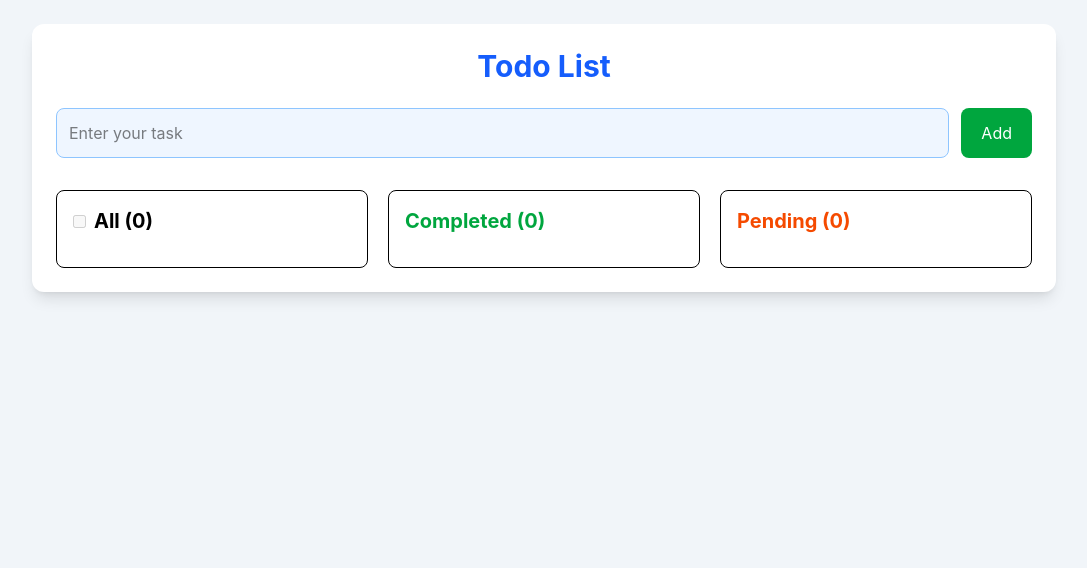
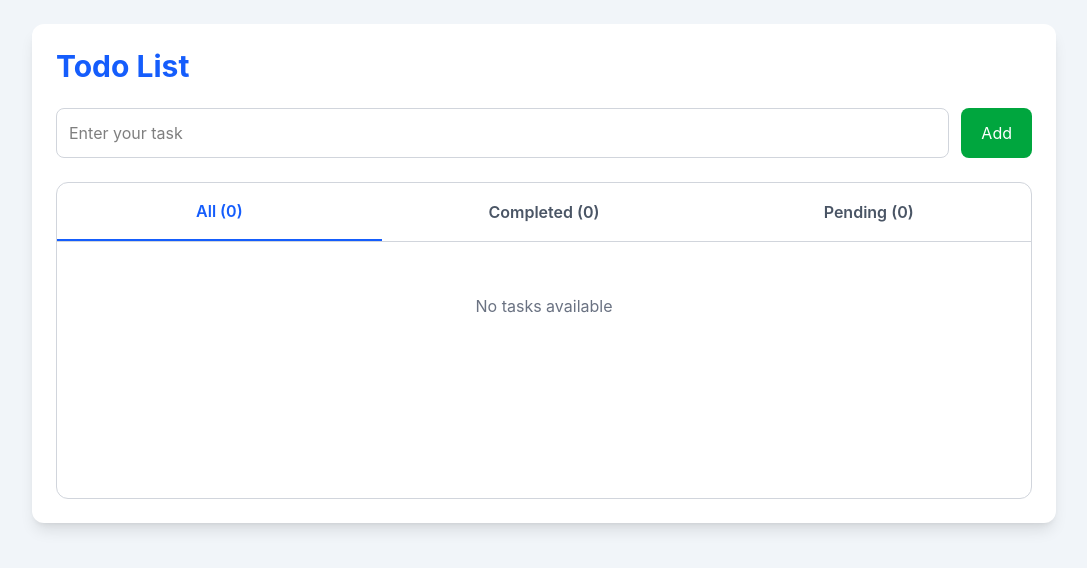
Before and after one commit to Oohitharamesh02/todo-list-app, a React (Vite) app: page / in a window 1280 px wide. Shown: the top 568 px of the page, without its empty margins (96-1183 px from the left). Built offline with nearby package versions, Linux system fonts and the light colour scheme.

Commit message:
Update todo tabs and task filtering

```diff
--- a/src/components/Todo.jsx
+++ b/src/components/Todo.jsx
@@ -5,6 +5,7 @@ function Todo() {
   const [task, setTask] = useState("");
   const [todos, setTodos] = useState([]);
   const [editIndex, setEditIndex] = useState(null);
+  const [activeTab, setActiveTab] = useState("All");
 
   const handleAdd = () => {
     if (task.trim() === "") {
@@ -13,7 +14,10 @@ function Todo() {
 
     if (editIndex !== null) {
       const newTodos = [...todos];
-      newTodos[editIndex].text = task;
+      newTodos[editIndex] = {
+        ...newTodos[editIndex],
+        text: task,
+      };
       setTodos(newTodos);
       setEditIndex(null);
     } else {
@@ -26,6 +30,7 @@ function Todo() {
   const handleEdit = (index) => {
     setTask(todos[index].text);
     setEditIndex(index);
+    setActiveTab("All");
   };
 
   const handleCancel = () => {
@@ -44,33 +49,32 @@ function Todo() {
     setTodos(newTodos);
   };
 
-  const handleAll = (checked) => {
-    const newTodos = todos.map((todo) => ({
-      ...todo,
-      completed: checked,
-    }));
-
-    setTodos(newTodos);
-  };
-
   const completed = todos.filter((todo) => todo.completed);
   const pending = todos.filter((todo) => !todo.completed);
+
+  let filteredTodos = todos;
+
+  if (activeTab === "Completed") {
+    filteredTodos = todos.filter((todo) => todo.completed);
+  } else if (activeTab === "Pending") {
+    filteredTodos = todos.filter((todo) => !todo.completed);
+  }
 
   return (
     <div className="min-h-screen bg-slate-100 p-6">
       <div className="max-w-5xl mx-auto bg-white p-6 rounded-xl shadow-lg">
 
-        <h1 className="text-3xl text-blue-600 font-bold text-center mb-6">
+        <h1 className="text-3xl font-bold text-blue-600 mb-6">
           Todo List
         </h1>
 
-        <div className="flex gap-3 mb-8">
+        <div className="flex gap-3 mb-6">
           <input
             type="text"
             placeholder="Enter your task"
             value={task}
             onChange={(e) => setTask(e.target.value)}
-            className="flex-1 min-w-0 border border-blue-300 bg-blue-50 p-3 rounded-lg"
+            className="flex-1 min-w-0 border border-gray-300 p-3 rounded-lg"
           />
 
           <button
@@ -90,64 +94,87 @@ function Todo() {
           )}
         </div>
 
-        <div className="grid grid-cols-1 md:grid-cols-3 gap-5">
+        <div className="border border-gray-300 rounded-xl overflow-hidden">
 
-          <div className="border p-4 rounded-lg">
-            <div className="flex gap-2 items-center mb-4">
-              <input
-                type="checkbox"
-                checked={todos.length > 0 && todos.every((todo) => todo.completed)}
-                onChange={(e) => handleAll(e.target.checked)}
-                disabled={todos.length === 0}
-              />
-              <h2 className="text-xl font-bold">All ({todos.length})</h2>
+          <div className="flex border-b border-gray-300">
+
+            <button
+              onClick={() => setActiveTab("All")}
+              className={`flex-1 p-4 font-semibold ${
+                activeTab === "All"
+                  ? "border-b-2 border-blue-600 text-blue-600"
+                  : "text-gray-600"
+              }`}
+            >
+              All ({todos.length})
+            </button>
+
+            <button
+              onClick={() => setActiveTab("Completed")}
+              className={`flex-1 p-4 font-semibold ${
+                activeTab === "Completed"
+                  ? "border-b-2 border-blue-600 text-blue-600"
+                  : "text-gray-600"
+              }`}
+            >
+              Completed ({completed.length})
+            </button>
+
+            <button
+              onClick={() => setActiveTab("Pending")}
+              className={`flex-1 p-4 font-semibold ${
+                activeTab === "Pending"
+                  ? "border-b-2 border-blue-600 text-blue-600"
+                  : "text-gray-600"
+              }`}
+            >
+              Pending ({pending.length})
+            </button>
+
           </div>
 
-            {todos.map((todo, index) => (
-              <div key={index} className="flex items-center gap-2 bg-slate-100 p-3 rounded mb-3">
+          <div className="p-5 min-h-64">
+
+            {filteredTodos.length === 0 ? (
+              <p className="text-center text-gray-500 py-8">
+                No tasks available
+              </p>
+            ) : (
+              filteredTodos.map((todo) => {
+                const index = todos.indexOf(todo);
+
+                return (
+                  <div
+                    key={index}
+                    className="flex items-center gap-3 bg-slate-100 p-3 rounded-lg mb-3"
+                  >
                     <input
                       type="checkbox"
                       checked={todo.completed}
                       onChange={() => handleCheck(index)}
+                      className="w-4 h-4"
                     />
 
-                <span className="flex-1 break-all">{todo.text}</span>
+                    <span className="flex-1 break-all">
+                      {todo.text}
+                    </span>
 
+                    {activeTab === "All" && (
                       <button
                         onClick={() => handleEdit(index)}
-                  className="bg-orange-500 text-white px-3 py-2 rounded"
+                        className="bg-orange-500 text-white px-3 py-2 rounded-lg"
                       >
                         Edit
                       </button>
+                    )}
                   </div>
-            ))}
+                );
+              })
+            )}
+
+          </div>
         </div>
 
-          <div className="border p-4 rounded-lg">
-            <h2 className="text-xl font-bold text-green-600 mb-4">
-              Completed ({completed.length})
-            </h2>
-
-            {completed.map((todo, index) => (
-              <p key={index} className="bg-green-50 p-3 rounded mb-3 break-all">
-                {todo.text}
-              </p>
-            ))}
-          </div>
-
-          <div className="border p-4 rounded-lg">
-            <h2 className="text-xl font-bold text-orange-600 mb-4">
-              Pending ({pending.length})
-            </h2>
-
-            {pending.map((todo, index) => (
-              <p key={index} className="bg-orange-50 p-3 rounded mb-3 break-all">
-                {todo.text}
-              </p>
-            ))}
-          </div>
-
-        </div>
       </div>
     </div>
   );
```
Lines whose indentation alone changed are shown as unchanged.
